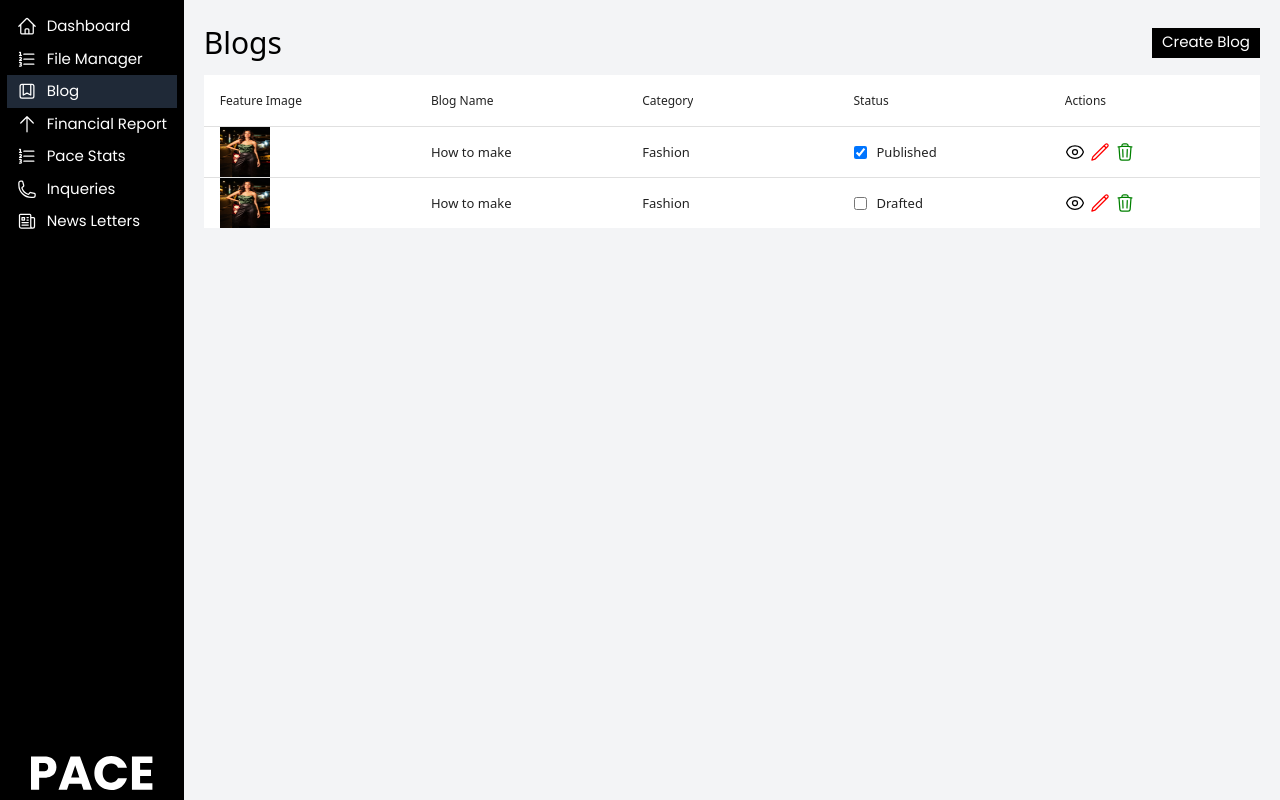
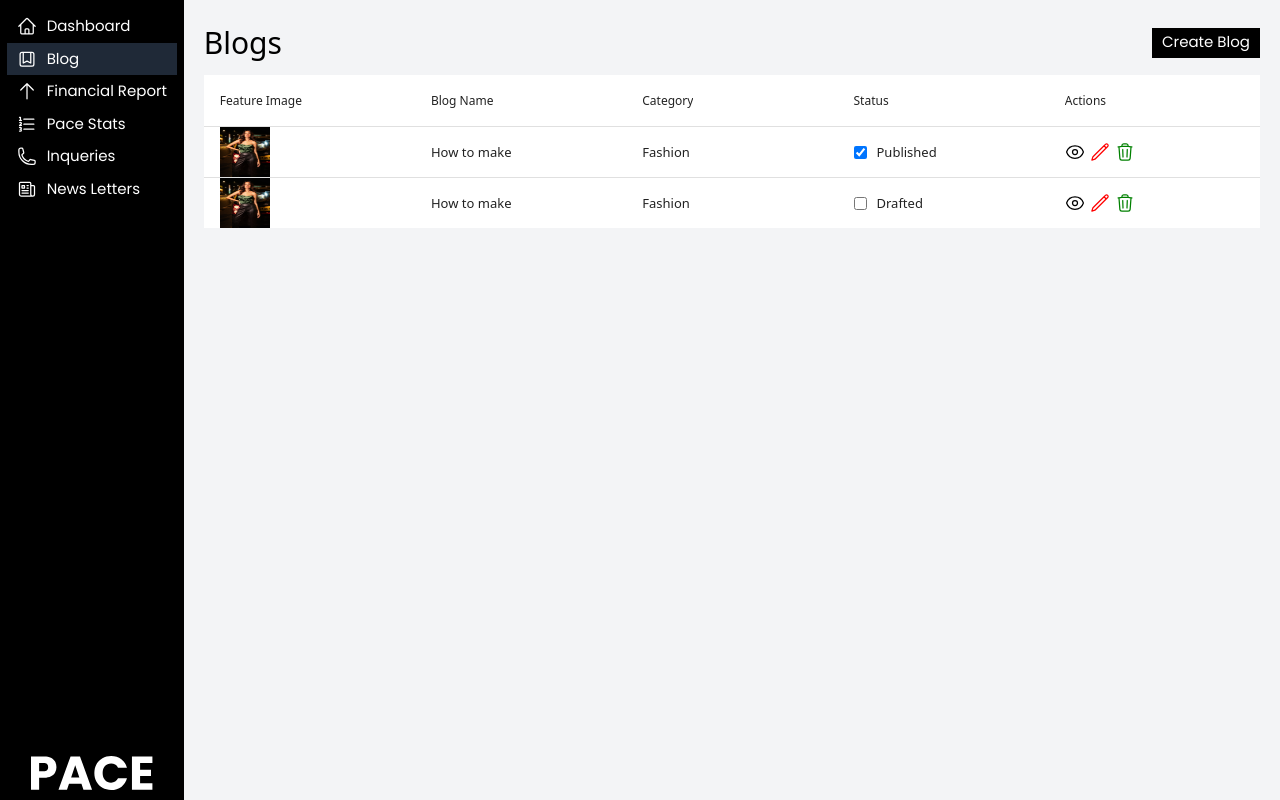
Before and after one commit to TarunRajpurohit123/pace-bussiness-website, a Next.js app in the folder pace-website/: page /admin/blog in a window 1280 px wide. Built offline with nearby package versions, Linux system fonts and the light colour scheme.

Commit message:
remove file manager code

```diff
--- a/pace-website/src/app/admin/file-manager/page.jsx
+++ /dev/null
@@ -1,54 +0,0 @@
-import { EyeIcon, LinkIcon, TrashIcon } from "@heroicons/react/24/outline";
-import Image from "next/image";
-
-export default function FileManager() {
-  return (
-    <section className="blogs__wrapper">
-      <div className="topper flex justify-between items-center">
-        <div style={{ fontSize: "3rem" }}>File Manager</div>
-        <button
-          href="/admin/blog/123"
-          className="flex justify-center items-center bg-black text-white px-[1rem] py-[0.2rem] min-w-[10rem] h-[3rem]"
-          style={{ fontSize: "1.5rem" }}
-        >
-          Upload
-        </button>
-      </div>
-
-      <div className="mt-[4rem]">
-        {/* media main row */}
-        <div className="mediarow flex justify-between items-center border p-[0.3rem]">
-          <div className="mediaMeta flex items-center">
-            {"image" === "image" && (
-              <Image
-                className="border"
-                src="/ostilos__hovesr.png"
-                width={50}
-                height={50}
-              />
-            )}
-            <div className="ml-[1rem] flex flex-col">
-              <span className=" font-bold text-2xl">Ostilos_Hover</span>
-              <span className="text-xl text-gray-500">
-                10:55 PM September 2024
-              </span>
-            </div>
-          </div>
-
-          <div className="mediaactions">
-            <button>
-              <LinkIcon style={{ color: "black", width: "1.5rem" }} />
-            </button>
-            <button className="ml-[1rem]">
-              <EyeIcon style={{ color: "black", width: "1.5rem" }} />
-            </button>
-            <button className="ml-[1rem]">
-              <TrashIcon style={{ color: "black", width: "1.5rem" }} />
-            </button>
-          </div>
-        </div>
-        {/* media main row end*/}
-      </div>
-    </section>
-  );
-}
--- a/pace-website/src/app/admin/investors/[reportcategory]/page.jsx
+++ b/pace-website/src/app/admin/investors/[reportcategory]/page.jsx
@@ -131,7 +131,7 @@ export default function ReportEdit() {
             </div>
             <div className="border p-[1rem] mt-[1rem]">
               <button type="button" className="underline p-[1rem]">
-                Select Files From File Manager
+                Upload Related File
               </button>
 
               <div className="slected__files_reports bg-gray-600 mt-[1rem]">
--- a/pace-website/src/components/admin/Sidebar.jsx
+++ b/pace-website/src/components/admin/Sidebar.jsx
@@ -29,23 +29,6 @@ export default function Sidebar() {
             <Link href="/admin" className="text-white text-[1.5rem] flex">
               <HomeIcon style={{ width: "2rem", marginRight: "1rem" }} />
               Dashboard
-            </Link>
-          </li>
-          <li
-            className={
-              path == "/admin/file-manager"
-                ? "bg-gray-800 hover:bg-gray-600 px-4 py-2"
-                : "bg-black hover:bg-gray-600 px-4 py-2"
-            }
-          >
-            <Link
-              href="/admin/file-manager"
-              className="text-white text-[1.5rem] flex"
-            >
-              <NumberedListIcon
-                style={{ width: "2rem", marginRight: "1rem" }}
-              />
-              File Manager
             </Link>
           </li>
           <li
```
